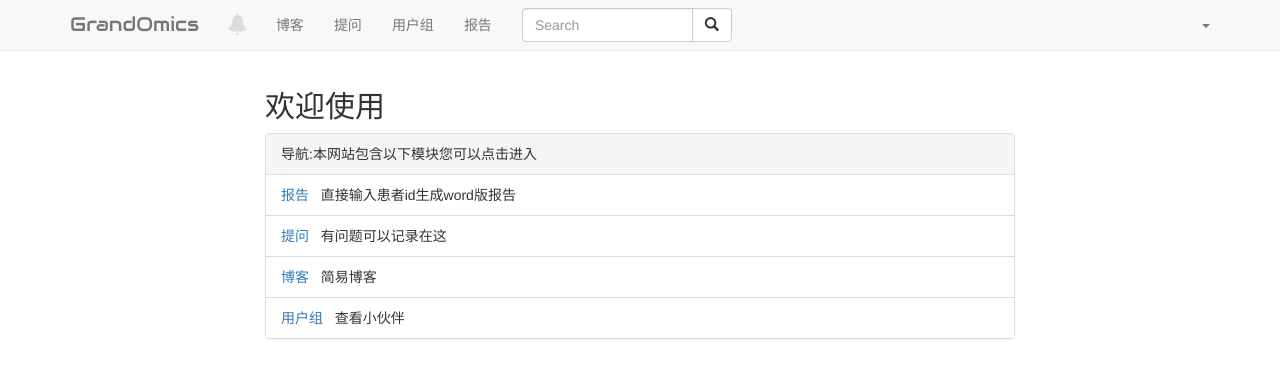
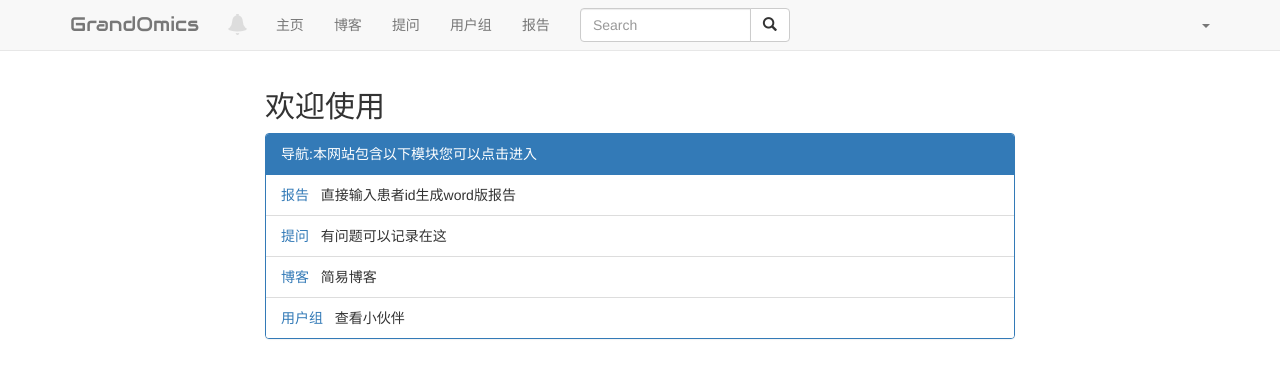
Before and after one commit to cangfengzhe/grandcamp, a Django app: template bootcamp/templates/index.html in a window 1280 px wide. Shown: the top 378 px of the page. Run offline with Django 3.2, Linux system fonts and the light colour scheme; the template is opened without the code that fills it, so the values that code supplies are empty; some libraries are stand-ins or nearby versions.

Commit message:
修改主页模版

```diff
--- a/bootcamp/templates/base.html
+++ b/bootcamp/templates/base.html
@@ -44,6 +44,8 @@
                   </a>
                 </li>
                 <!--<li><a href="{% url 'feeds' %}">{% trans 'Feed' %}</a></li>-->
+                <li><a href="{% url 'home' %}">{% trans '主页' %}</a></li>
+
                 <li><a href="{% url 'articles' %}">{% trans '博客' %}</a></li>
                 <li><a href="{% url 'questions' %}">{% trans '提问' %}</a></li>
                 <li><a href="{% url 'network' %}">{% trans '用户组' %}</a></li>
--- a/bootcamp/templates/index.html
+++ b/bootcamp/templates/index.html
@@ -13,7 +13,7 @@
     <div class="col-md-8 col-md-offset-2">
 <h2>欢迎使用</h2>
 
-    <div class="panel panel-default">
+    <div class="panel panel-primary">
       <!-- Default panel contents -->
       <div class="panel-heading">导航:本网站包含以下模块您可以点击进入</div>
 
```
